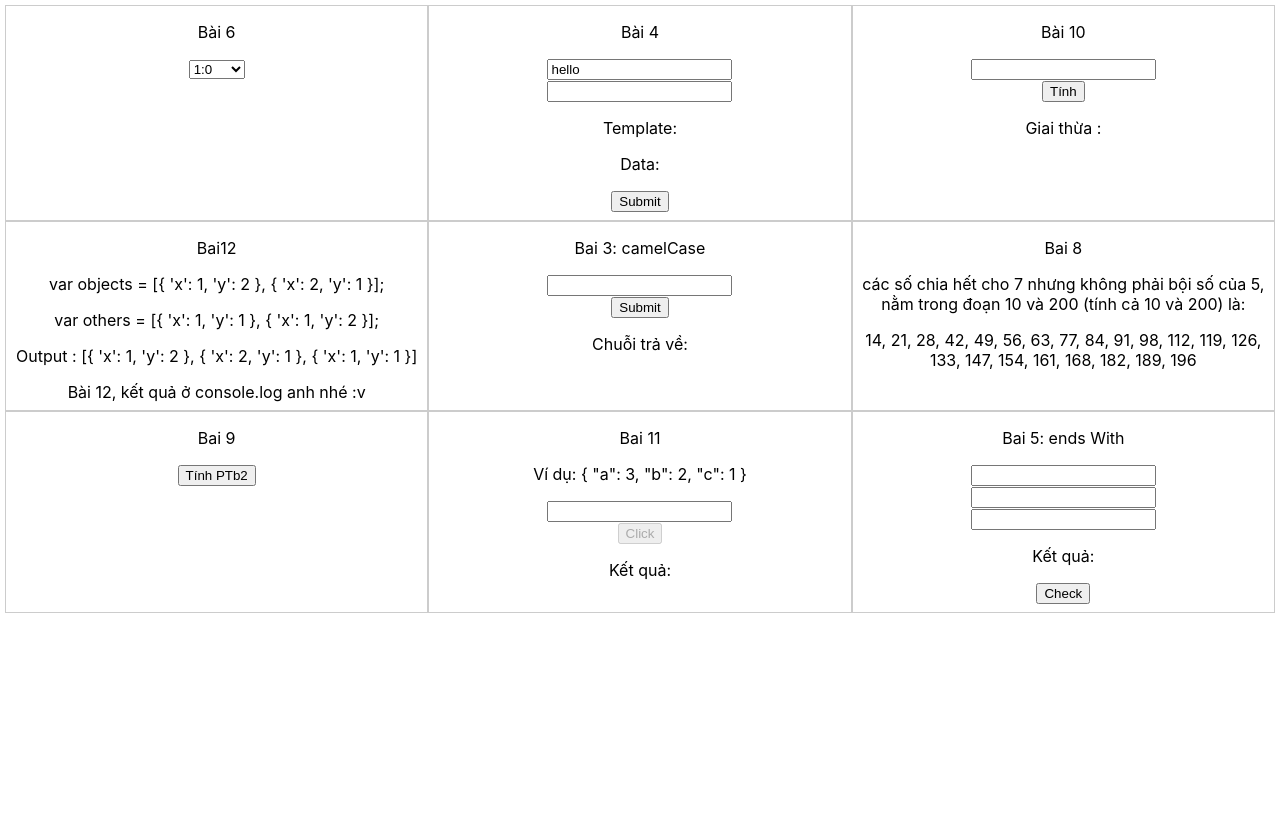
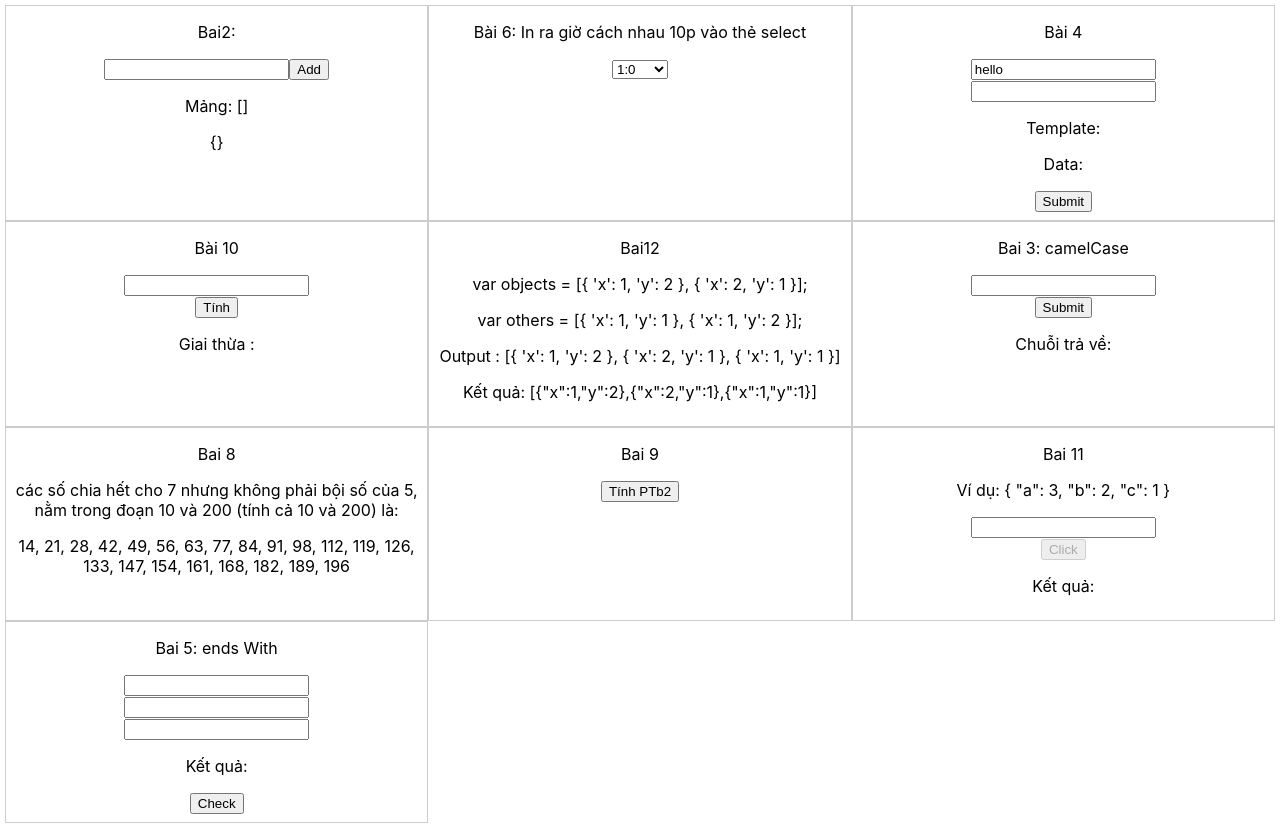
Before and after one commit to Tungduong2001/play-ts, a React (Create React App) app: page / in a window 1280 px wide. Before the commit the page ends 800 px from the top, so only its background shows below. Built offline with nearby package versions, Linux system fonts and the light colour scheme.

Commit message:
Merge Bai2 to develop

```diff
--- a/src/App.tsx
+++ b/src/App.tsx
@@ -2,6 +2,25 @@ import React, { useEffect, useState } from "react";
 import "./App.css";
 
 function App() {
+  //Bai2:
+  const [numb, setNumb] = useState<any>();
+  const [numbs, setNumbs] = useState<any>([]);
+
+  const clickSubmit = () => {
+    setNumbs((prev: any) => [...prev, numb]);
+    setNumb("");
+  };
+
+  numbs.sort((a: any, b: any) => b - a);
+  const newArr = numbs.reduce((a: any, b: any) => {
+    if (typeof a[b] == "undefined") {
+      a[b] = 1;
+    } else {
+      a[b] += 1;
+    }
+    return a;
+  }, {});
+
   //Bai 6
   const [hours, setHours] = useState<any[]>([]);
   for (let index = 1; index <= 24; index++) {
@@ -55,6 +74,7 @@ function App() {
   };
 
   // Bai12
+
   let objects = [
     { x: 1, y: 2 },
     { x: 2, y: 1 },
@@ -75,7 +95,6 @@ function App() {
         : [...filter, item],
     []
   );
-  console.log(filter);
 
   // Bai 3
   const [text, setText] = useState<any>("");
@@ -177,9 +196,21 @@ function App() {
   };
   return (
     <div className="container">
+      {/* Bai2 */}
+      <div className="content">
+        <p>Bai2:</p>
+        <input
+          type="number"
+          value={numb}
+          onChange={(e: any) => setNumb(e.target.value)}
+        />
+        <button onClick={clickSubmit}>Add</button>
+        <p>Mảng: {JSON.stringify(numbs)}</p>
+        <p>{JSON.stringify(newArr)}</p>
+      </div>
       {/* Bai6 */}
       <div className="content">
-        <p>Bài 6</p>
+        <p>Bài 6: In ra giờ cách nhau 10p vào thẻ select</p>
         <select name="" id="">
           {hours.map((item: any, index: number) => (
             <option key={index} value="">
@@ -230,7 +261,7 @@ function App() {
         <p>{`var objects = [{ 'x': 1, 'y': 2 }, { 'x': 2, 'y': 1 }];`}</p>
         <p>{`var others = [{ 'x': 1, 'y': 1 }, { 'x': 1, 'y': 2 }];`}</p>
         <p>{`Output : [{ 'x': 1, 'y': 2 }, { 'x': 2, 'y': 1 }, { 'x': 1, 'y': 1 }]`}</p>
-        Bài 12, kết quả ở console.log anh nhé :v
+        <p>Kết quả: {JSON.stringify(filter)}</p>
       </div>
       {/* Bai3 */}
       <div className="content">
```
